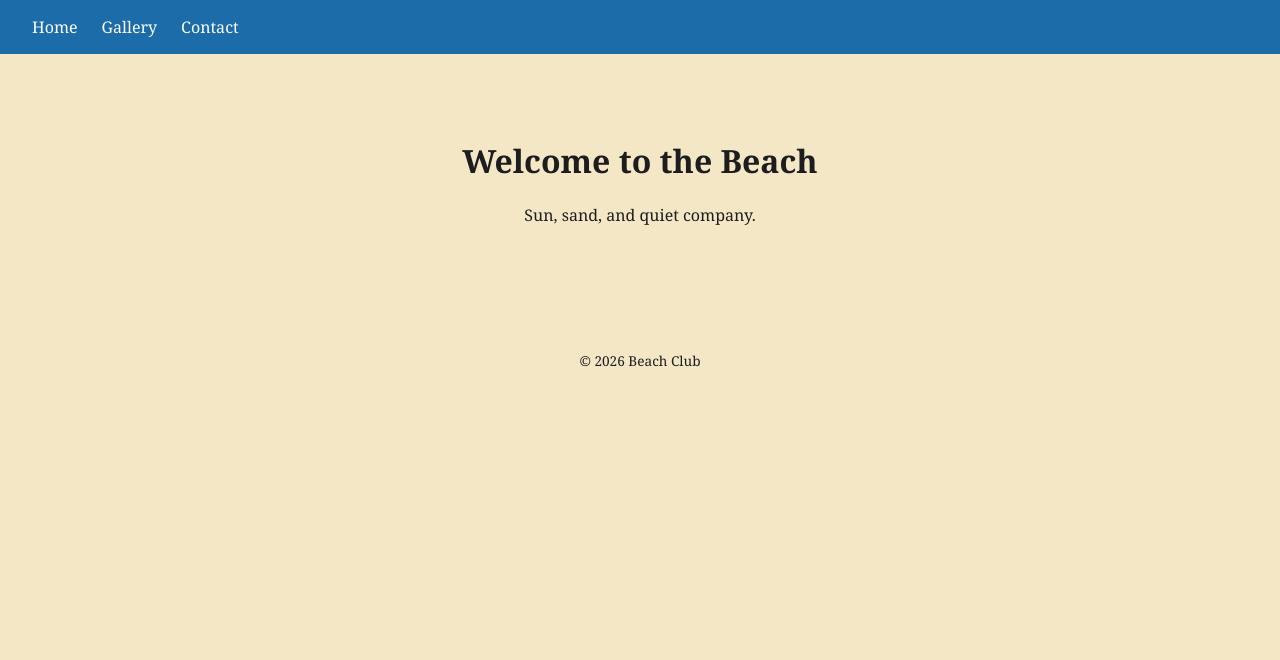
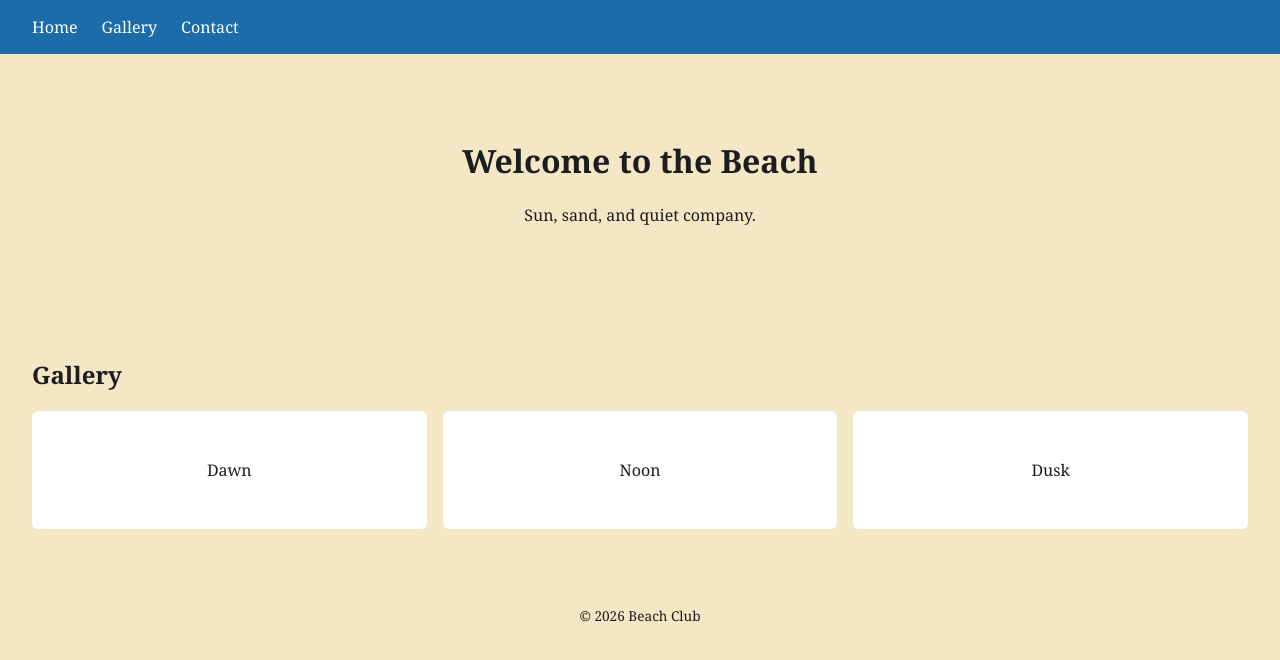
Before and after one commit to qu33n0spades/beach-club-site, a plain HTML site: page index.html in a window 1280 px wide. Drawn offline with Linux system fonts and the light colour scheme.

Commit message:
Add gallery section

```diff
--- a/index.html
+++ b/index.html
@@ -16,6 +16,14 @@
     <h1>Welcome to the Beach</h1>
     <p>Sun, sand, and quiet company.</p>
   </header>
+  <section id="gallery">
+    <h2>Gallery</h2>
+    <div class="grid">
+      <div class="tile">Dawn</div>
+      <div class="tile">Noon</div>
+      <div class="tile">Dusk</div>
+    </div>
+  </section>
   <footer id="contact">
     <p>&copy; 2026 Beach Club</p>
   </footer>
--- a/style.css
+++ b/style.css
@@ -5,3 +5,6 @@ nav { display: flex; gap: 1.5rem; padding: 1rem 2rem; background: var(--sea); }
 nav a { color: #fff; text-decoration: none; }
 header { padding: 4rem 2rem; text-align: center; }
 footer { padding: 2rem; text-align: center; font-size: .85rem; }
+#gallery { padding: 2rem; }
+.grid { display: grid; grid-template-columns: repeat(auto-fit, minmax(160px, 1fr)); gap: 1rem; }
+.tile { background: #fff; padding: 3rem 1rem; text-align: center; border-radius: 6px; }
```
